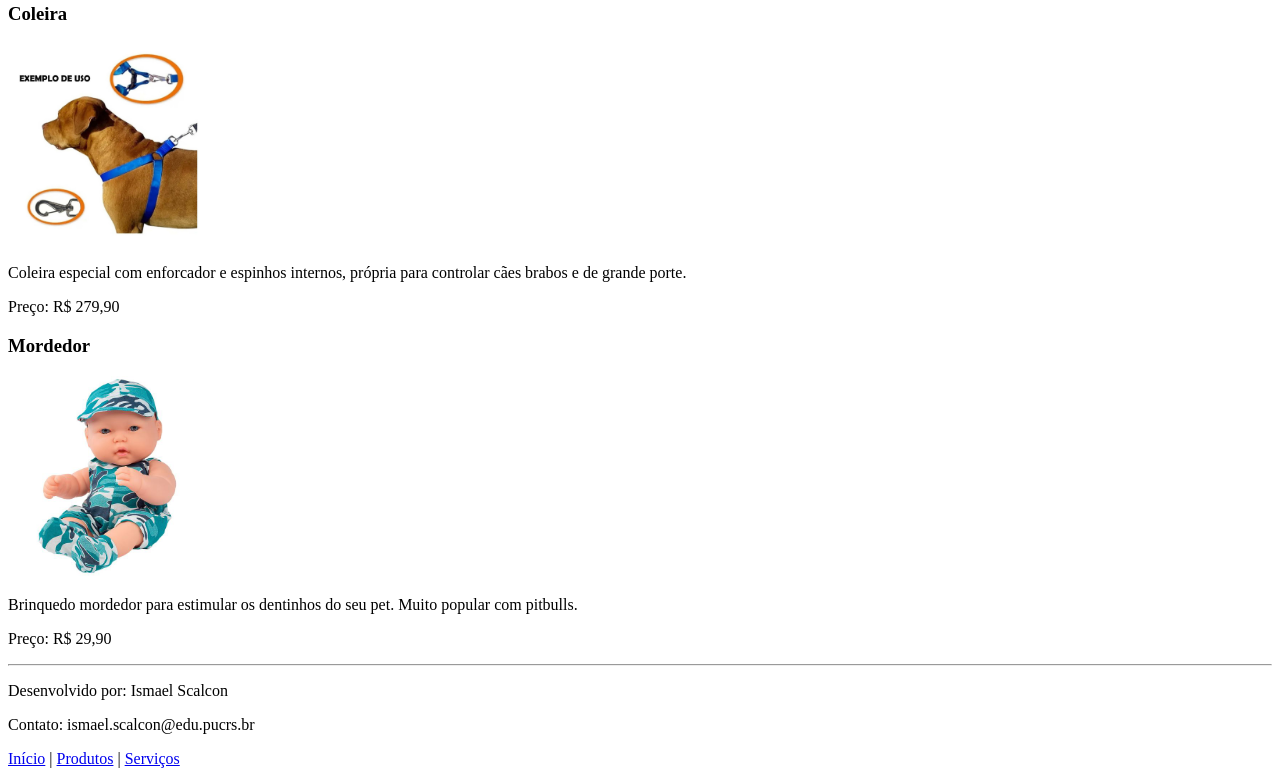
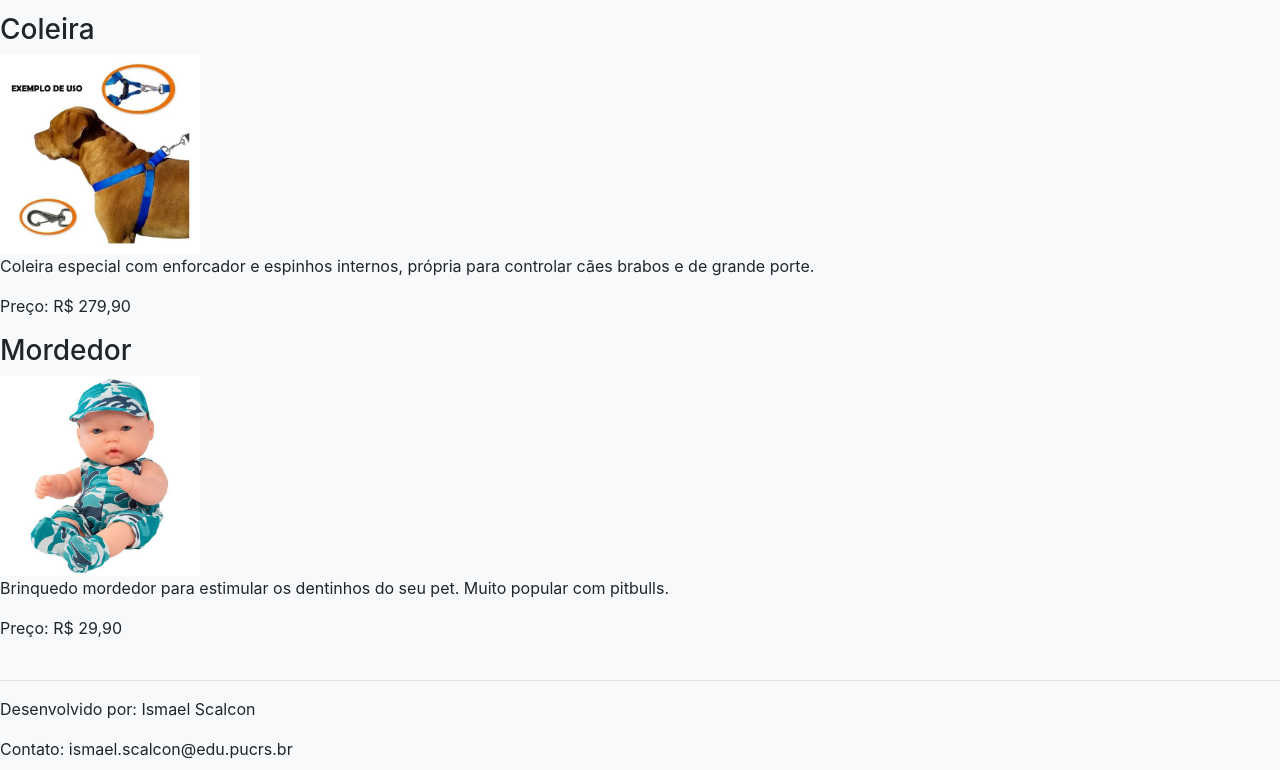
Before and after one commit to Suzu-lab/sistemas_web_2, a plain HTML site: page produtos/produtos_acess.html in a window 1280 px wide. Shown: the part 278-1048 px from the top of the page. Drawn offline with Linux system fonts and the light colour scheme.

Commit message:
CSS inicial

```diff
--- a/produtos/produtos_acess.html
+++ b/produtos/produtos_acess.html
@@ -1,6 +1,8 @@
 <!DOCTYPE html>
 <html>
     <head>
+        <link href="../css/bootstrap.min.css" rel="stylesheet">
+        <link rel="stylesheet" href="../css/style.css">
         <meta charset="UTF-8">
         <title>Pitchulinha Pet Shop - Produtos - Acessórios</title>
     </head>
```
Also changed, not shown: produtos/produtos_higi.html (+2 -0 lines), produtos/produtos_supl.html (+2 -0 lines), servicos.html (+2 -0 lines).
